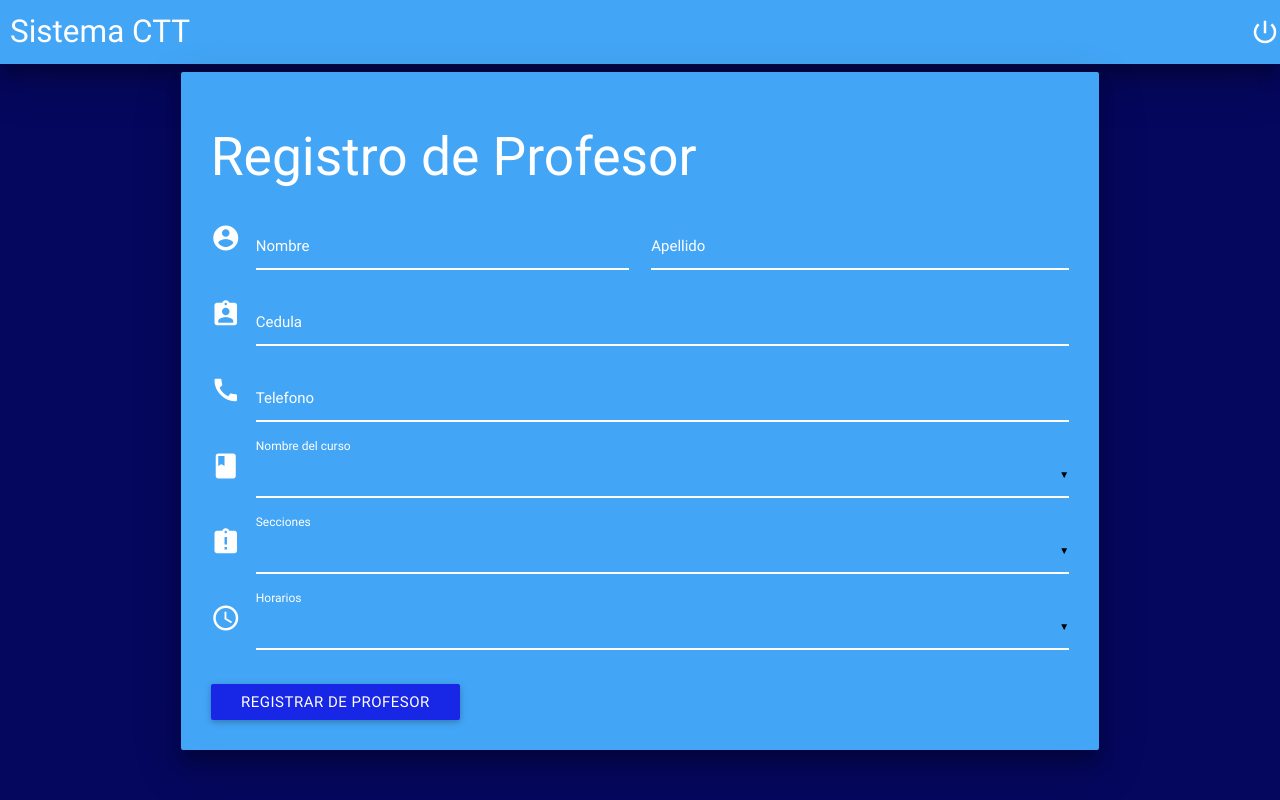
After one commit to SoftARV/sistema-inscripcion-web, a PHP site: page /registro_profesor.php in a window 1280 px wide. The commit adds this page. Run offline with PHP 8.4, Linux system fonts and the light colour scheme.

Commit message:
cambios pequeños en el style-form y creacion de registro de profesor y secciones

```diff
--- a/css/style-forms.css
+++ b/css/style-forms.css
@@ -51,3 +51,6 @@ body {
 
 	bottom: 0px; left: 420px;
 }
+.brand-logo{
+	margin-left: 10px;
+}
--- /dev/null
+++ b/registro_profesor.php
@@ -0,0 +1,94 @@
+<!DOCTYPE html>
+<html lang="en">
+<head>
+	<meta charset="UTF-8">
+	<title>Registro de profesor</title>
+	<link href="http://fonts.googleapis.com/icon?family=Material+Icons" rel="stylesheet">
+	<link type="text/css" rel="stylesheet" href="css/materialize.min.css">
+	<link type="text/css" rel="stylesheet" href="css/style-forms.css">
+</head>
+<body class="cuerpo">
+
+   <nav class="blue lighten-1 z-depth-3">
+   		 <div class="nav-wrapper">
+      		<a href="#" class="brand-logo">Sistema CTT</a>
+     		 <ul id="nav-mobile" class="right hide-on-med-and-down">
+       			 <li><i class=" material-icons">power_settings_new</i></li>
+     		 </ul>
+   		 </div>
+   </nav>
+
+	<div class="container">
+		<div class="row blue lighten-1 z-depth-3 registro-form card">
+			<h2>Registro de Profesor</h2>
+			<form action="register_user.php" method="post">
+				<div class="row">
+					<div class="input-field col s6">
+    					<i class="material-icons prefix">account_circle</i>
+						<input type="text" name="userName">
+						<label for="userName">Nombre</label>
+					</div>
+					<div class="input-field col s6">
+						<input type="text" name="userLastName">
+						<label  for="userLastName">Apellido</label>
+					</div>
+					<div class="input-field col s12">
+						<i class="material-icons prefix">assignment_ind</i>
+						<input type="text" name="userId">
+						<label for="userId">Cedula</label>
+					</div>
+					<div class="input-field col s12">
+						<i class="material-icons prefix">call</i>
+						<input type="text" name="userPhone">
+						<label for="userPhone">Telefono</label>
+					</div>
+					    <div class="input-field col s12">
+					      <i class="material-icons prefix">class</i>
+						     <select>
+							     <option value="" disabled selected></option>
+							      <option value="1">Option 1</option>
+							       <option value="2">Option 2</option>
+							     <option value="3">Option 3</option>
+						     </select>
+						    <label>Nombre del curso</label>
+ 						</div>
+					    <div class="input-field col s12">
+					      <i class="material-icons prefix">assignment_late</i>
+						    <select>
+							     <option value="" disabled selected></option>
+							      <option value="1">Option 1</option>
+							     <option value="2">Option 2</option>
+							    <option value="3">Option 3</option>
+						    </select>
+						  <label>Secciones</label>
+				        </div>
+						<div class="input-field col s12">
+						  <i class="material-icons prefix">schedule</i>
+						    <select>
+							     <option value="" disabled selected></option>
+							      <option value="1">Option 1</option>
+							     <option value="2">Option 2</option>
+							    <option value="3">Option 3</option>
+						    </select>
+						  <label>Horarios</label>
+				        </div>
+
+				</div>
+				<div class="input-field">
+					<button class="btn waves-effect waves-default" type="submit">
+						Registrar de profesor
+					</button>
+				</div>
+			</form>
+		</div>
+	</div>
+
+	<script type="text/javascript" src="js/jquery-2.2.4.min.js"></script>
+	<script type="text/javascript" src="js/materialize.min.js"></script>
+	<script>
+		  $(document).ready(function() {
+		      $('select').material_select();
+		  });
+ 	</script>
+</body>
+</html>
```
Also changed, not shown: registro_secciones.php (added, +80 -0 lines).
